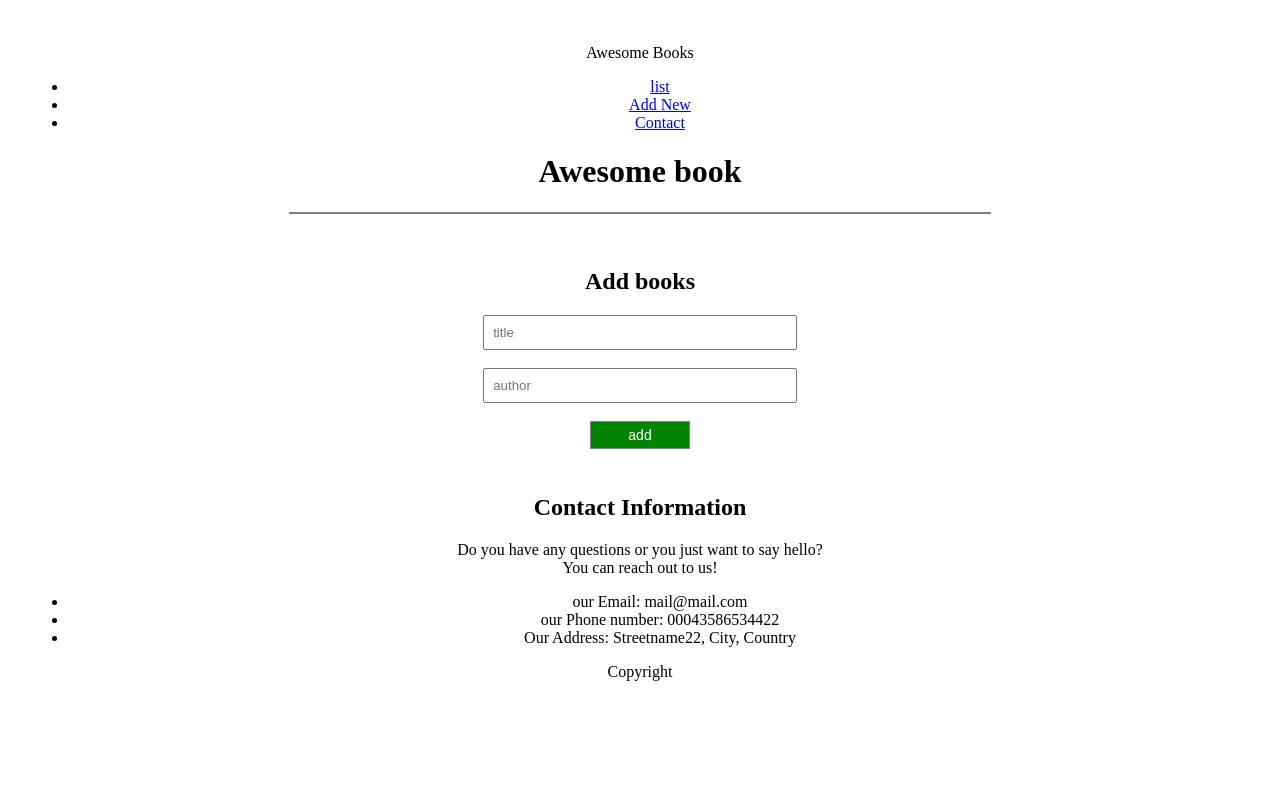
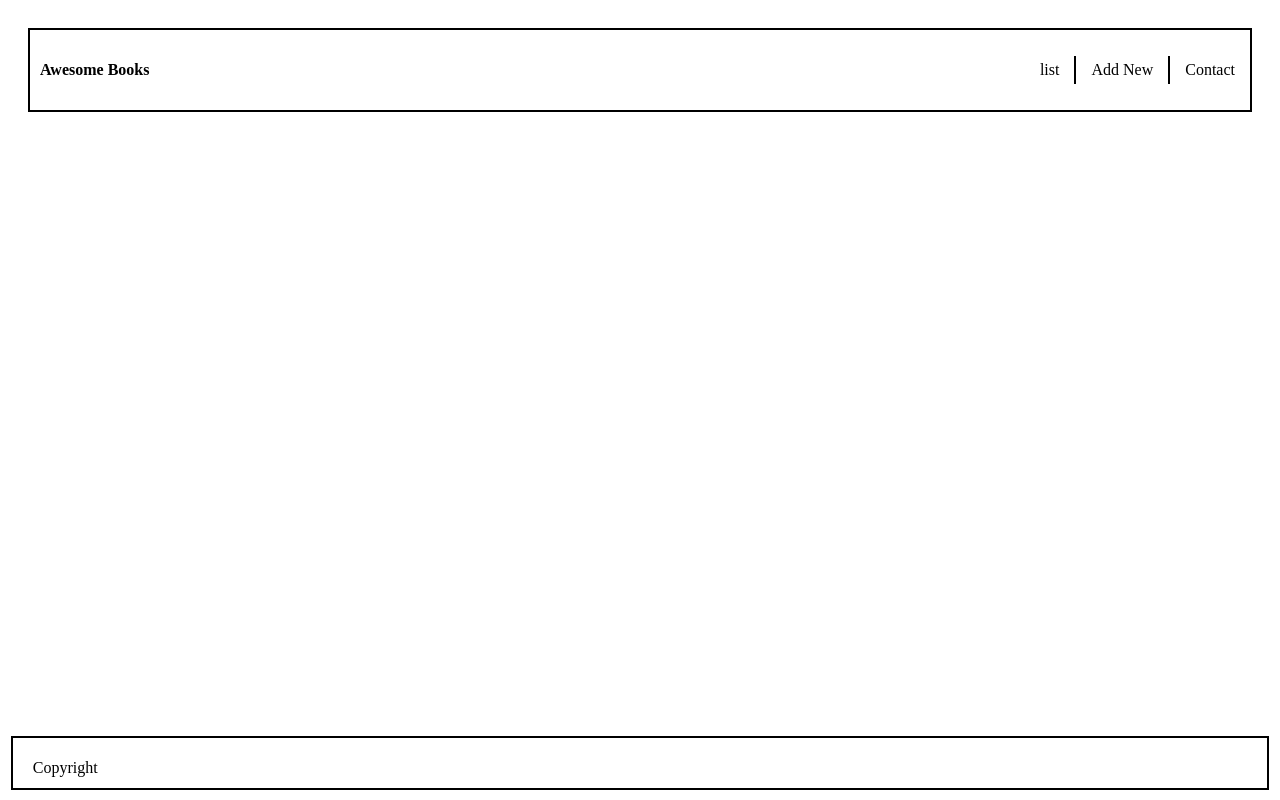
Before and after one commit to tamana-Balkhi/Awesome-books, a website with bundled scripts: page index.html in a window 1280 px wide. Built offline with nearby package versions, Linux system fonts and the light colour scheme.

Commit message:
add styles for nav and contactsction

```diff
--- a/css/style.css
+++ b/css/style.css
@@ -5,14 +5,63 @@ main {
   padding: 20px;
 }
 
+.navbar{
+  display: flex;
+  justify-content: space-between;
+  align-items: center;
+  border: 2px solid black;
+  padding: 10px 0 10px 10px;
+  margin-bottom: 50px;
+}
+
+.logo {
+  font-size: 16px;
+  font-weight: 600;
+}
+
+.nav-list {
+  list-style: none;
+  display: flex;
+}
+
+.lists {
+  padding: 5px 15px;
+  border-right: 2px solid black;
+}
+
+.lists:last-child {
+  border-right: none;
+}
+
+.link {
+  color: black;
+  text-decoration: none;
+}
+
+header {
+  margin-bottom: 20px;
+  height: 10vh;
+  text-align: center;
+}
+
+.main-title {
+  font-size: 40px;
+  display: none;
+}
+
+.current-time {
+  display: flex;
+  justify-content: end;
+  margin-top: 5px;
+}
 .books-container {
   margin: 0 auto;
   max-width: 700px;
   border: 1px grey solid;
   margin-bottom: 20px;
-  display: flex;
   justify-content: center;
   flex-direction: column;
+  display: none;
 }
 
 .books-container > :nth-child(odd) {
@@ -48,6 +97,7 @@ main {
   width: 40%;
   margin: 0 auto;
   padding: 2%;
+  display: none;
 }
 
 .addform h2 {
@@ -79,3 +129,46 @@ input:hover {
   background: #fff;
   border: 1px solid gray;
 }
+
+
+
+.contact {
+  display: none;
+  flex-direction: column;
+  align-items: center;
+}
+
+.contact .title{
+  margin-bottom: 30px;
+}
+
+.contact .para{
+  letter-spacing: 1px;
+  line-height: 20px;
+  margin-bottom: 20px;
+  text-align: center;
+}
+
+.contact .info {
+  margin-bottom: 5px;
+  text-align: center;
+}
+
+.footer {
+  margin: auto;
+  border: 2px solid black;
+  display: flex;
+  flex-direction: row;
+  justify-content: space-between;
+  width: 98%;
+  position: fixed;
+  bottom: 10px;
+  left: 0;
+  right: 0;
+  height: 50px;
+}
+
+.footer-p,
+.footer-link{
+  padding: 5px 20px 5px 20px;
+}
```
